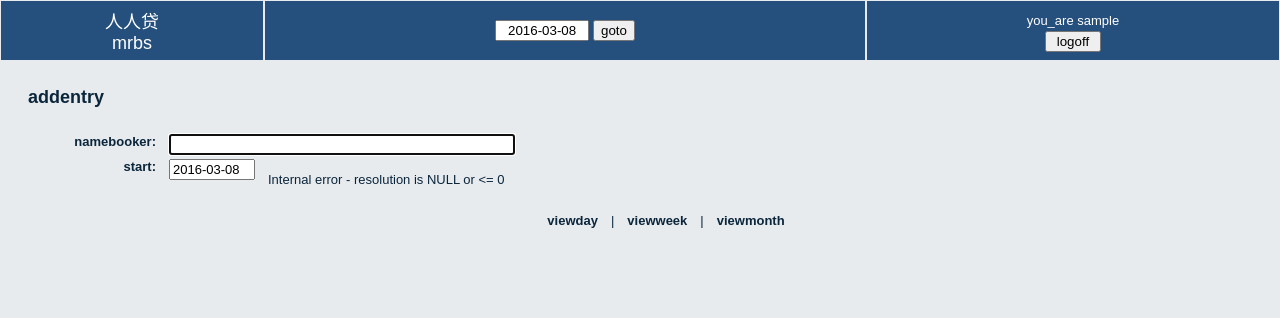
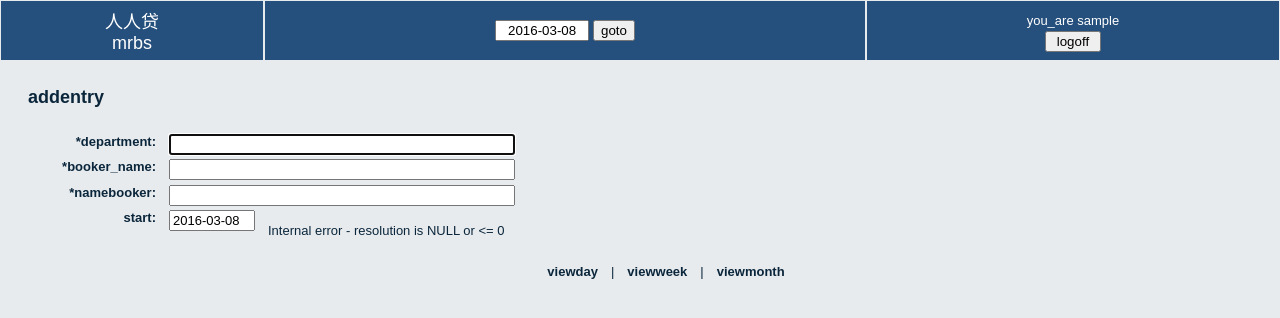
Before and after one commit to josteinzheng/rrd-mrbs, a PHP site: page /edit_entry.php in a window 1280 px wide. Shown: the top 318 px of the page. Run offline with PHP 8.4, Linux system fonts and the light colour scheme; the visitor is signed in with stand-in values (Sample User, id 1); data comes from the database, SQL or seed files in the repository; data that the repository does not hold is empty; some libraries are stand-ins or nearby versions.

Commit message:
新增预订部门和预订人姓名字段

```diff
--- a/tables.my.sql
+++ b/tables.my.sql
@@ -89,6 +89,8 @@ CREATE TABLE mrbs_entry
   create_by      varchar(80) CHARACTER SET utf8 COLLATE utf8_general_ci DEFAULT '' NOT NULL,
   modified_by    varchar(80) CHARACTER SET utf8 COLLATE utf8_general_ci DEFAULT '' NOT NULL,
   name           varchar(80) CHARACTER SET utf8 COLLATE utf8_general_ci DEFAULT '' NOT NULL,
+  department     varchar(20) CHARACTER SET utf8 COLLATE utf8_general_ci DEFAULT '' NOT NULL,
+  booker_name    varchar(20) CHARACTER SET utf8 COLLATE utf8_general_ci DEFAULT '' NOT NULL,
   type           char DEFAULT 'E' NOT NULL,
   description    text CHARACTER SET utf8 COLLATE utf8_general_ci,
   status         tinyint unsigned NOT NULL DEFAULT 0,
@@ -119,6 +121,8 @@ CREATE TABLE mrbs_repeat
   create_by      varchar(80) CHARACTER SET utf8 COLLATE utf8_general_ci DEFAULT '' NOT NULL,
   modified_by    varchar(80) CHARACTER SET utf8 COLLATE utf8_general_ci DEFAULT '' NOT NULL,
   name           varchar(80) CHARACTER SET utf8 COLLATE utf8_general_ci DEFAULT '' NOT NULL,
+  department     varchar(20) CHARACTER SET utf8 COLLATE utf8_general_ci DEFAULT '' NOT NULL,
+  booker_name    varchar(20) CHARACTER SET utf8 COLLATE utf8_general_ci DEFAULT '' NOT NULL,
   type           char DEFAULT 'E' NOT NULL,
   description    text CHARACTER SET utf8 COLLATE utf8_general_ci,
   rep_num_weeks  smallint NULL,
--- a/web/config.inc.php
+++ b/web/config.inc.php
@@ -127,3 +127,12 @@ $imap_host = "owa.ucredit.com";
 $auth["imap_php"]["tls"] = TRUE;
 # The IMAP server ports in the same order as the hosts
 $imap_port = "143";
+
+
+$is_private_field['entry.name'] = false;
+$is_private_field['entry.description'] = false;
+$is_private_field['entry.create_by'] = false;
+$is_mandatory_field['entry.department'] = true;
+$is_mandatory_field['entry.booker_name'] = true;
+$vocab_override['zh-cn']['entry.department'] = "预订部门";
+$vocab_override['zh-cn']['entry.booker_name'] = "预订人姓名";
--- a/web/edit_entry.php
+++ b/web/edit_entry.php
@@ -55,7 +55,8 @@ $fields = sql_field_info($tbl_entry);
 $custom_fields = array();
 
 // Fill $edit_entry_field_order with not yet specified entries.
-$entry_fields = array('name', 'start_date', 'end_date', 'areas', 'rooms', 'confirmation_status', 'privacy_status', 'description');
+$entry_fields = array('department', 'booker_name', 'name', 'start_date', 'end_date',
+                      'areas', 'rooms', 'confirmation_status', 'privacy_status', 'description');
 
 foreach ($entry_fields as $field)
 {
--- a/web/functions.inc
+++ b/web/functions.inc
@@ -684,7 +684,9 @@ function generate_simple_input($params)
     // no HTML escaping for the label - it is trusted
     $html .= "<label for=\"" . $params['name'] . "\"";
     $html .= (empty($params['label_title'])) ? '' : ' title="' . htmlspecialchars($params['label_title']) . '"';
-    $html .= ">" . $params['label'] . "</label>\n";
+    $html .= ($params['mandatory'])
+              ? ">*" . $params['label'] . "</label>\n"
+              : ">" . $params['label'] . "</label>\n";
   }
   $html .= "<input";
   $html .= (isset($params['type'])) ? " type=\"" . $params['type'] . "\"" : "";
--- a/web/internalconfig.inc.php
+++ b/web/internalconfig.inc.php
@@ -251,6 +251,8 @@ $standard_fields['entry'] = array('id',
                                   'create_by',
                                   'modified_by',
                                   'name',
+                                  'department',
+                                  'booker_name',
                                   'type',
                                   'description',
                                   'status',
@@ -273,6 +275,8 @@ $standard_fields['repeat'] = array('id',
                                    'create_by',
                                    'modified_by',
                                    'name',
+                                   'department',
+                                   'booker_name',
                                    'type',
                                    'description',
                                    'rep_num_weeks',
--- a/web/js/edit_entry.js.php
+++ b/web/js/edit_entry.js.php
@@ -1205,9 +1205,9 @@ init = function(args) {
   var form = document.getElementById('main');
   if (form)
   {
-    if (form.name && (form.name.value.length === 0))
+    if (form.f_department && (form.f_department.value.length === 0))
     {
-      form.name.focus();
+      form.f_department.focus();
     }
 
     adjustSlotSelectors();
```
Also changed, not shown: web/functions_view.inc (+5 -3 lines), 1 other file.
